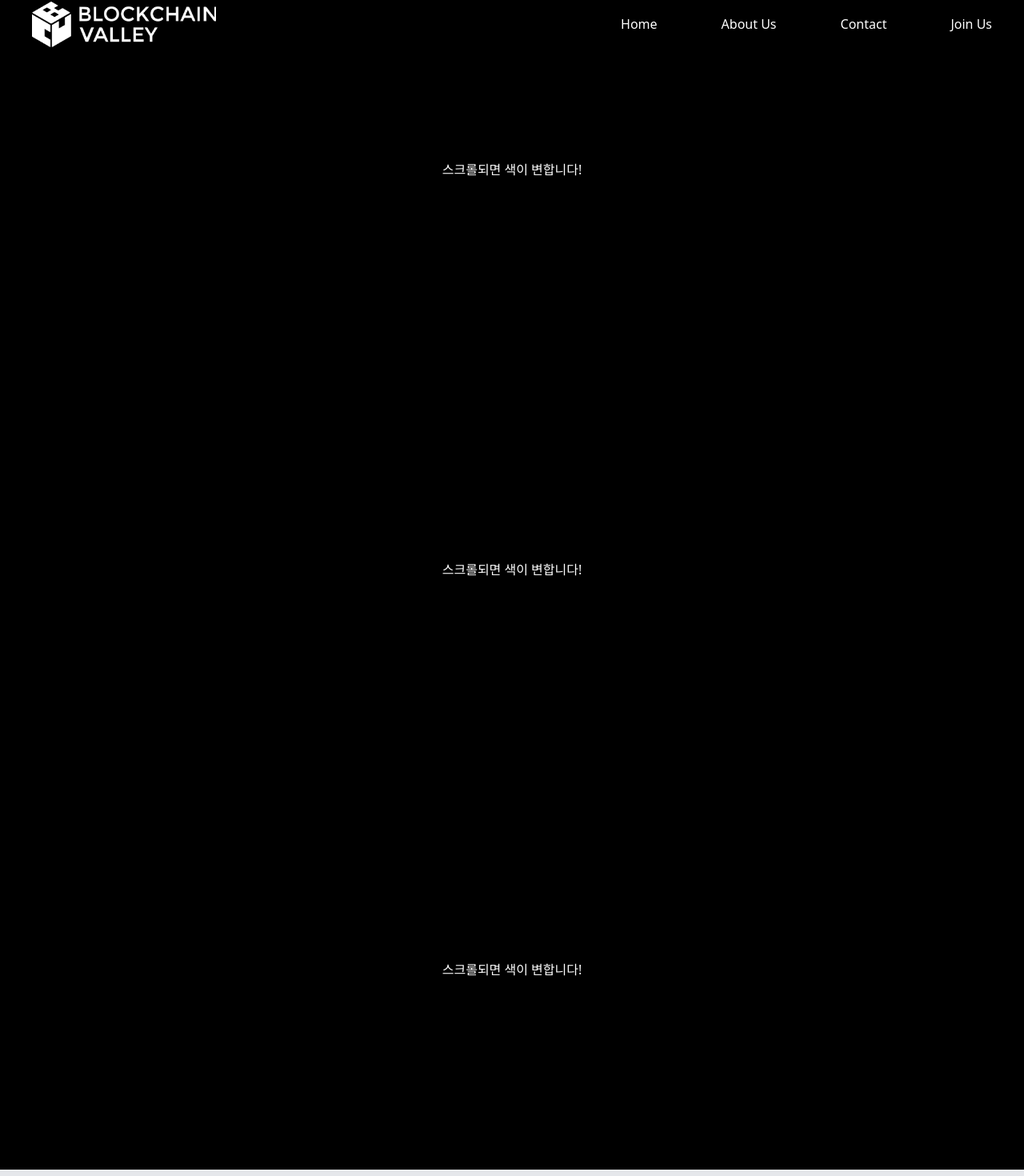
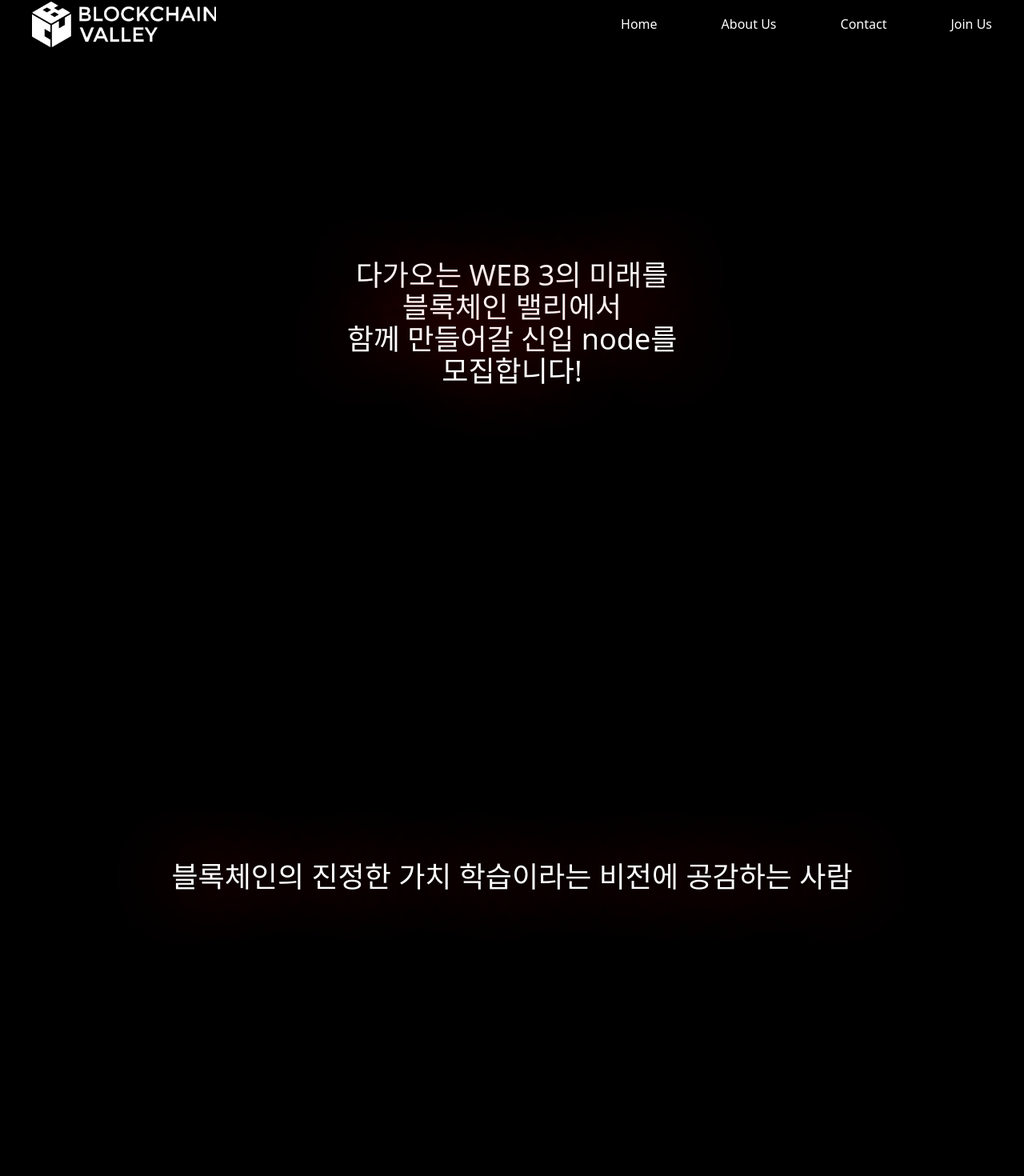
Before and after one commit to Block-Chain-Valley/BV-Homepage-front, a Next.js app: page /joinus in a window 1280 px wide. Shown: the part 38-1508 px from the top of the page at 80% size. Built offline with nearby package versions, Linux system fonts and the light colour scheme.

Commit message:
Update : publishing

```diff
--- a/src/components/Contact/EmailBox.tsx
+++ b/src/components/Contact/EmailBox.tsx
@@ -43,13 +43,13 @@ const EmailBox = () => {
   };
 
   return (
-    <div className="flex">
+    <div className="flex items-center">
       <form
         ref={form}
         onSubmit={sendEmail}
         className="flex flex-col items-center"
       >
-        <div className="flex">
+        <div className="flex max-md:flex-col">
           <label htmlFor="name" className=" text-xl font-bold mr-2 ">
             Name
           </label>
--- a/src/components/Joinus/JoinAnimation.tsx
+++ b/src/components/Joinus/JoinAnimation.tsx
@@ -1,90 +1,94 @@
 import React, { useEffect, useRef, useState } from "react";
 //import { CSSTransition } from "react-transition-group";
+
+const JoinText = ({
+  scrollPosition,
+  position,
+  text,
+}: {
+  scrollPosition: number;
+  position: number;
+  text: string;
+}) => {
+  return (
+    <div
+      className={`${
+        scrollPosition > position
+          ? " transition delay-150 text-red-500 "
+          : "transition delay-150 text-white"
+      }
+        mt-48 mr-12 ml-12 flex flex-col text-center text-4xl justify-center items-center h-[500px] text-shadow-50px rgba(6, 61, 285, 0.8)`}
+      style={{
+        textShadow: "0 0 100px rgba(255, 0, 0, 1.0)",
+      }}
+    >
+      {text}
+    </div>
+  );
+};
 
 function JoinAnimation() {
   const [scrollPosition, setScrollPosition] = useState(0);
 
   const updateScroll = () => {
     setScrollPosition(window.scrollY || document.documentElement.scrollTop);
-    console.log(window.scrollY || document.documentElement.scrollTop);
   };
 
   useEffect(() => {
     window.addEventListener("scroll", updateScroll);
   }, []);
 
-  const [message1, setMessage1] = useState("");
-  const [message2, setMessage2] = useState("");
-  const [message3, setMessage3] = useState("");
-  const [message4, setMessage4] = useState("");
-  const [message5, setMessage5] = useState("");
-
-  const timeline1 = useRef(null);
-  const timeline2 = useRef(null);
-  const timeline3 = useRef(null);
-  const timeline4 = useRef(null);
-  const timeline5 = useRef(null);
-  const circle1 = useRef(null);
-  const circle2 = useRef(null);
-  const circle3 = useRef(null);
-  const circle4 = useRef(null);
-  const circle5 = useRef(null);
-
-  const someCallback1 = () => {
-    setMessage1("블록체인의 진정한 가치 학습이라는 비전에 공감하는 사람");
-  };
-  const someCallback2 = () => {
-    setMessage2("1년 동안 함께 지속적으로 성장하고자 하는 사람");
-  };
-  const someCallback3 = () => {
-    setMessage3(
-      "매주 2번 3시간 씩 이루어지는 세션에 성실히 참여할 수 있는 사람"
-    );
-  };
-  const someCallback4 = () => {
-    setMessage4("실제로 가치가 있는 프로덕트를 만들고자 하는 개발팀");
-  };
-  const someCallback5 = () => {
-    setMessage5("자신만의 관점을 통해 블록체인을 분석하는 리서치팀");
-  };
-  useEffect(() => {
-    someCallback1();
-    someCallback2();
-    someCallback3();
-  }, []);
-
   return (
     <div className="flex flex-col  justify-center items-center">
       <div
         className={`${
-          scrollPosition > 100
+          scrollPosition > 30
             ? " transition delay-150 text-red-500 "
             : "transition delay-150 text-white"
         }
-        flex flex-col  justify-center items-center h-[500px]`}
+        mt-48 flex flex-col text-center text-4xl justify-center items-center h-[500px] text-shadow-50px rgba(6, 61, 285, 0.8)`}
+        style={{
+          textShadow: "0 0 100px rgba(255, 0, 0, 1.0)",
+        }}
       >
-        스크롤되면 색이 변합니다!
+        다가오는 WEB 3의 미래를
+        <br /> 블록체인 밸리에서
+        <br /> 함께 만들어갈 신입 node를
+        <br />
+        모집합니다!
       </div>
-      <div
-        className={`${
-          scrollPosition > 500
-            ? " transition delay-150 text-red-500 "
-            : "transition delay-150 text-white"
+
+      <JoinText
+        scrollPosition={scrollPosition}
+        position={500}
+        text={"블록체인의 진정한 가치 학습이라는 비전에 공감하는 사람"}
+      />
+
+      <JoinText
+        scrollPosition={scrollPosition}
+        position={1200}
+        text={" 1년 동안 함께 지속적으로 성장하고자 하는 사람 "}
+      />
+
+      <JoinText
+        scrollPosition={scrollPosition}
+        position={1800}
+        text={
+          "     매주 2번 3시간 씩 이루어지는 세션에 성실히 참여할 수 있는 사람"
         }
-        flex flex-col  justify-center items-center h-[500px]`}
-      >
-        스크롤되면 색이 변합니다!
-      </div>
-      <div
-        className={`${
-          scrollPosition > 1000
-            ? " transition delay-150 text-red-500 "
-            : "transition delay-150 text-white"
-        }
-        flex flex-col  justify-center items-center h-[500px]`}
-      >
-        스크롤되면 색이 변합니다!
-      </div>
+      />
+
+      <JoinText
+        scrollPosition={scrollPosition}
+        position={2800}
+        text={"  실제로 가치가 있는 프로덕트를 만들고자 하는 개발팀"}
+      />
+
+      <JoinText
+        scrollPosition={scrollPosition}
+        position={3600}
+        text={"  자신만의 관점을 통해 블록체인을 분석하는 리서치팀 "}
+      />
     </div>
   );
 }
--- a/src/pages/contact.tsx
+++ b/src/pages/contact.tsx
@@ -5,17 +5,18 @@ import { HiLocationMarker } from "react-icons/hi";
 import { MdEmail } from "react-icons/md";
 import Navbar from "../components/Navbar";
 import Link from "next/link";
+import Image from "next/image";
 
 function Contact() {
   return (
-    <main className="flex flex-col items-center justify-center bg-black text-white ">
+    <main className="flex flex-col  items-center w-full justify-center bg-black text-white ">
       <SEO
         title="문의 페이지"
         description="문의 사항을 보낼 수 있는 페이지입니다."
       />
       <div className="absolute top-5 left-5 w-full bg-none flex items-center justify-between p-5">
         <Link href="/">
-          <img
+          <Image
             src="/bv_logo_white.png"
             alt="Picture of the author"
             width={230}
@@ -24,32 +25,37 @@ function Contact() {
         </Link>
         <Navbar />
       </div>
-      <div className="flex flex-col m-20">
-        <h1 className="text-7xl font-extrabold text-900 ">Contact</h1>
-      </div>
-      <div className="text-4xl max-w-3xl text-center font-bold text-800">
-        WEB3의 진정한 가치를 학습하는 공간 블록체인밸리입니다. <br />
+
+      <div className="flex flex-col items-center  mt-24 w-full ">
+        <div className="animate-fadeIn mt-24 text-4xl max-w-3xl font-bold text-800 max-md:text-2xl max-md:text-center max-md:max-w-xl ">
+          WEB3의 진정한 가치를 학습하는 공간
+          <br /> 블록체인밸리입니다. <br />
           블록체인밸리와의 파트너십 및 협력 혹은 요청 사항이 있으시다면
           <br /> 언제든지 편하게 연락주세요.
         </div>
+      </div>
 
+      <div className="flex flex-col w-full items-center ">
         <div className="flex flex-col mt-20 mb-10">
-        <h1 className="text-5xl font-extrabold text-900 ">Email to us</h1>
+          <h1 className="text-4xl font-extrabold text-900 ">Email to us</h1>
         </div>
+        <div className="flex flex-col items-center">
           <EmailBox />
 
-      <div className="flex mt-10">
-        <div className="flex justify-center items-center">
+          <div className="flex mt-10 max-md:flex-col ">
+            <div className="flex text-xl mr-4  justify-center items-center">
               <IoCall />
               010-8940-7209
             </div>
-        <div className="flex justify-center items-center">
+            <div className="flex text-xl  mr-4  justify-center items-center">
               <HiLocationMarker />
               서울특별시 성북구 고려대로 24길 56 4층
             </div>
-        <div className="flex justify-center items-center">
+            <div className="flex text-xl mr-4  justify-center items-center">
               <MdEmail />
               blockchainvalley.kor@gmail.com
+            </div>
+          </div>
         </div>
       </div>
     </main>
```
Lines whose indentation alone changed are shown as unchanged.
